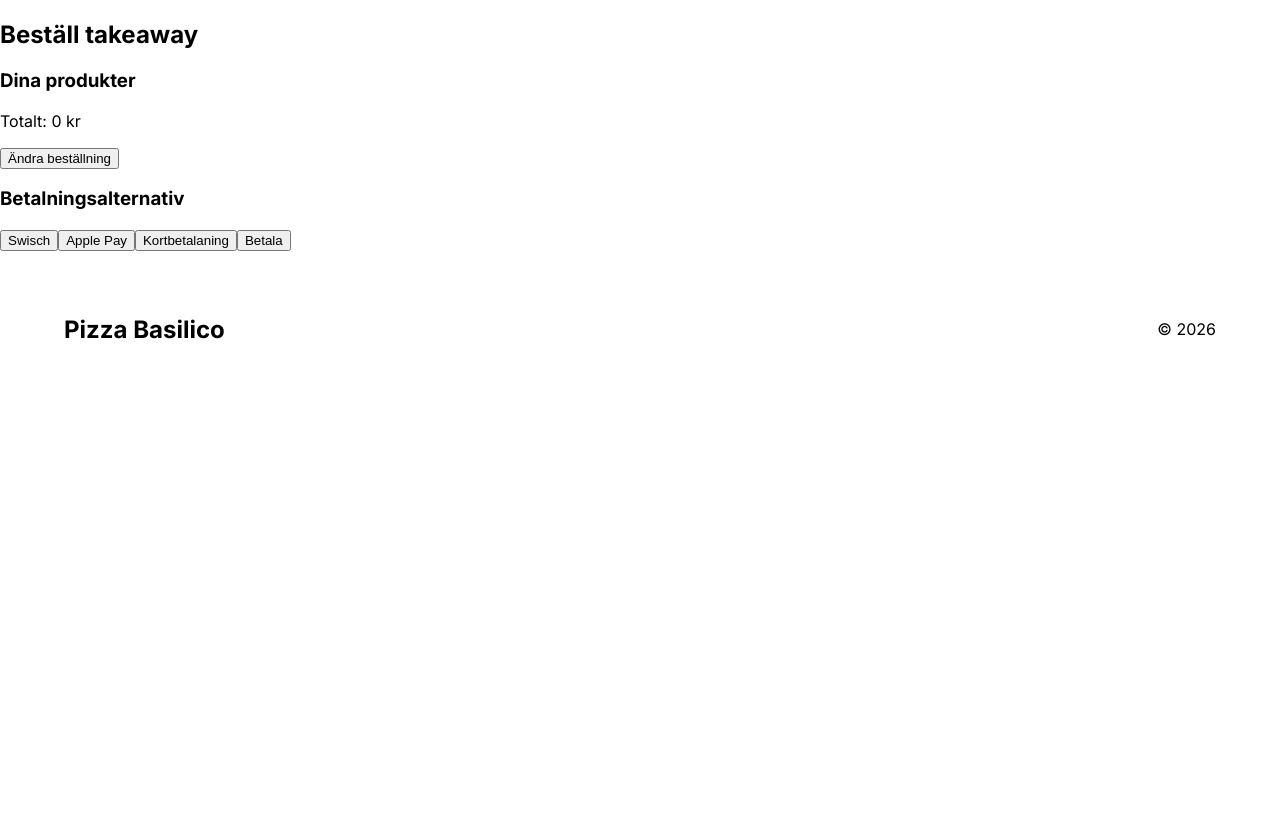
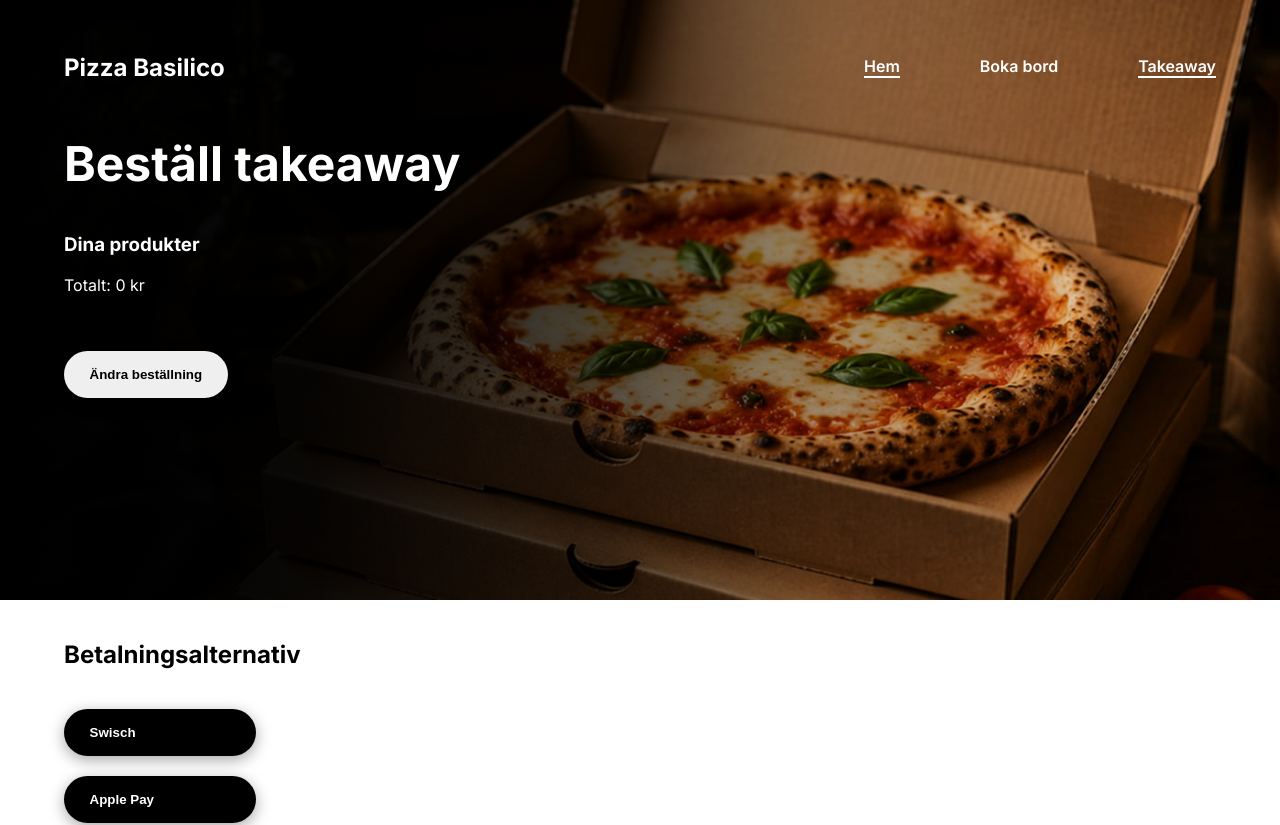
Before and after one commit to alvastern/pizza-basilico-frontend, an Angular app: page /takeaway/pay in a window 1280 px wide. Shown: the top 825 px of the page. Before the commit the page ends 800 px from the top, so only its background shows below. Built offline with nearby package versions, Linux system fonts and the light colour scheme.

Commit message:
Styling och aminationer av takeaway-sidorna

```diff
--- a/src/app/pages/home/home.scss
+++ b/src/app/pages/home/home.scss
@@ -57,7 +57,7 @@
     display: flex;
     justify-content: space-between;
     align-items: center;
-    padding: 1rem;
+    padding: 1.5rem;
     color: white;
     box-shadow: 0 4px 15px rgba(0, 0, 0, 0.35);
     background:
@@ -100,7 +100,7 @@
     display: grid;
     grid-template-columns: repeat(3, 1fr);
     gap: 1.5rem;
-    max-width: 1100px;
+    max-width: 1200px;
     margin: 0 auto;
 }
 
--- a/src/app/pages/takeaway/takeaway-order/order.scss
+++ b/src/app/pages/takeaway/takeaway-order/order.scss
@@ -0,0 +1,168 @@
+#takeaway-order {
+    background-image: linear-gradient(to right, rgba(0, 0, 0, 1) 0%, rgba(0, 0, 0, 0.95) 25%, rgba(0, 0, 0, 0.7) 45%, rgba(0, 0, 0, 0.3) 65%, rgba(0, 0, 0, 0) 100%),
+    url(/images/pizza-box.jpg);
+
+    height: 75vh;
+    color: white;
+    background-repeat: no-repeat;
+    background-size: cover;
+}
+
+#takeaway-order h2 {
+    font-size: 3rem;
+    font-weight: 700;
+    margin: 0 0 5vh 5vw;
+}
+
+form {
+    margin: 0 0 0 5vw;
+}
+
+.input {
+    margin: 4vh 0 4vh 0;
+}
+
+input {
+    border-radius: 2rem;
+    padding: 1vh 1.5vw;
+}
+
+select {
+    padding: 1vh;
+}
+
+// Meny + varukorg
+#sektion-order {
+    display: flex;
+    justify-content: space-between;
+}
+
+#meny-img {
+    width: 5.5rem;
+    height: auto;
+    border-radius: 0 1rem 0 1rem;
+}
+
+#meny-kort {
+    display: flex;
+    justify-content: space-between;
+    align-items: center;
+    padding: 1.5rem;
+    gap: 1rem;
+    color: white;
+    box-shadow: 0 4px 15px rgba(0, 0, 0, 0.35);
+    background:
+    linear-gradient(
+        to right,
+        rgb(0, 0, 0) 0%,
+        rgb(120, 0, 0) 100%
+    );
+}
+
+#meny-sektion {
+    display: grid;
+    grid-template-columns: repeat(2, 1fr);
+    margin: 5vh 5vw;
+    gap: 2rem;
+}
+
+#meny-info {
+    display: flex;
+    flex-direction: column;
+    justify-content: center;
+}
+
+#meny-info p {
+    font-size: 0.8rem;
+    margin: 0.35rem 0;
+}
+
+#meny-info h2 {
+    font-size: 1.1rem;
+    margin-bottom: 0.35rem;
+}
+
+#varukorg {
+    background:
+    linear-gradient(
+        to right,
+        rgb(0, 0, 0) 0%,
+        rgb(120, 0, 0) 100%
+    );
+    margin: 5vh 5vw 0 0;
+    padding: 1vh 2vw 5vh 2vw;
+    width: 15vw;
+    min-width: 250px;
+    color: white;
+    min-height: 100px;
+    align-self: start;
+}
+
+#add-button {
+    background-color: white;
+    border: none;
+    padding: 1vh 1vw;
+    margin: 2.5vh 0 2.5vh 0;
+    width: 7.5vw;
+    border-radius: 1rem;
+    font-weight: 700;
+    cursor: pointer;
+}
+
+#add-button:hover {
+    background-color: grey;
+}
+
+#pay-knapp {
+    width: 100%;
+    border: none;
+    font-weight: 700;
+    padding: 2vh 2vw;
+    border-radius: 2rem;
+    cursor: pointer;
+}
+
+#pay-knapp:hover {
+    background-color: grey;
+}
+
+#items-varukorg {
+    display: flex;
+    align-items: center;
+    gap: 1rem;
+}
+
+.antal-knapp {
+    height: 3vh;
+    border: none;
+    font-weight: 700;
+    border-radius: 0.1rem;
+    cursor: pointer;
+}
+
+// Animationer
+.fade-up {
+    opacity: 0;
+    transform: translateY(40px);
+    animation: fadeUp 1.5s ease forwards;
+}
+
+@keyframes fadeUp {
+    to {
+        opacity: 1;
+        transform: translateY(0);
+    }
+}
+
+.scroll-fade {
+    opacity: 0;
+    transform: translateY(60px);
+    transition:
+        opacity 0.8s ease,
+        transform 0.8s ease;
+}
+
+.scroll-fade.show {
+    opacity: 1;
+    transform: translateY(0);
+}
--- a/src/app/pages/takeaway/takeaway-order/order.ts
+++ b/src/app/pages/takeaway/takeaway-order/order.ts
@@ -2,11 +2,12 @@ import { Component, OnInit, ChangeDetectorRef } from '@angular/core';
 import { HttpClient } from '@angular/common/http';
 import { CommonModule } from '@angular/common';
 import { RouterLink } from '@angular/router';
+import { Header } from "../../../components/header/header";
 
 @Component({
   selector: 'app-order',
   standalone: true,
-  imports: [CommonModule, RouterLink],
+  imports: [CommonModule, RouterLink, Header],
   templateUrl: './order.html',
   styleUrl: './order.scss',
 })
@@ -85,4 +86,26 @@ export class Order implements OnInit {
         total + (pizza.price * pizza.quantity), 0
     );
   }
+
+  ngAfterViewInit() {
+    const elements = document.querySelectorAll('.scroll-fade');
+
+    const observer = new IntersectionObserver(
+      (entries) => {
+        entries.forEach(entry => {
+
+          if(entry.isIntersecting) {
+            entry.target.classList.add('show');
+          }
+        });
+      },
+      {
+        threshold: 0.2
+      }
+    );
+
+    elements.forEach(element => {
+      observer.observe(element);
+    });
+  }
 }
--- a/src/app/pages/takeaway/takeaway-pay/takeaway-pay.html
+++ b/src/app/pages/takeaway/takeaway-pay/takeaway-pay.html
@@ -1,7 +1,10 @@
 <section>
+    <div id="hero-wrapper">
+        <app-header></app-header>
+        <div class="fade-up">
             <h2>Beställ takeaway</h2>
 
-    <article>
+            <article id="dina-produkter">
                 <h3>Dina produkter</h3>
 
                 <div *ngFor="let pizza of cart">
@@ -10,16 +13,18 @@
 
                 <p>Totalt: {{ getTotal() }} kr</p>
 
-        <button routerLink="/takeaway">Ändra beställning</button>
+                <button routerLink="/takeaway" id="andra-knapp">Ändra beställning</button>
             </article>
+        </div>
+    </div>
 
-    <article>
-        <h3>Betalningsalternativ</h3>
+    <article class="fade-up">
+        <h3 id="betalning-rubrik">Betalningsalternativ</h3>
 
-        <button>Swisch</button>
-        <button>Apple Pay</button>
-        <button>Kortbetalaning</button>
+        <button class="betalning-knapp">Swisch</button>
+        <button class="betalning-knapp">Apple Pay</button>
+        <button class="betalning-knapp">Kortbetalaning</button>
 
-        <button routerLink="/takeaway/tack">Betala</button>
+        <button routerLink="/takeaway/tack" id="skicka-knapp">Betala</button>
     </article>
 </section>
--- a/src/app/pages/takeaway/takeaway-pay/takeaway-pay.scss
+++ b/src/app/pages/takeaway/takeaway-pay/takeaway-pay.scss
@@ -0,0 +1,100 @@
+#hero-wrapper {
+    background-image: linear-gradient(to right, rgba(0, 0, 0, 1) 0%, rgba(0, 0, 0, 0.95) 25%, rgba(0, 0, 0, 0.7) 45%, rgba(0, 0, 0, 0.3) 65%, rgba(0, 0, 0, 0) 100%),
+    url(/images/pizza-box.jpg);
+
+    height: 75vh;
+    color: white;
+    background-repeat: no-repeat;
+    background-size: cover;
+}
+
+h2 {
+    font-size: 3rem;
+    font-weight: 700;
+    margin: 0 0 5vh 5vw;
+}
+
+#dina-produkter {
+    margin: 5vh 5vw;
+}
+
+#andra-knapp {
+    border: none;
+    padding: 2vh 2vw;
+    margin-top: 5vh;
+    border-radius: 3rem;
+    font-weight: 700;
+    cursor: pointer;
+    box-shadow: 0 4px 15px rgba(0, 0, 0, 0.35);
+}
+
+#andra-knapp:hover {
+    background-color: gray;
+}
+
+#betalning-rubrik {
+    font-size: 1.5rem;
+    margin: 5vh 5vw;
+}
+
+.betalning-knapp {
+    border: none;
+    border-radius: 3rem;
+    background-color: black;
+    color: white;
+    font-weight: 700;
+    padding: 2vh 2vw;
+    display: flex;
+    flex-direction: column;
+    width: 15vw;
+    margin: 2.5vh 0 2.5vh 5vw;
+    cursor: pointer;
+    box-shadow: 0 4px 15px rgba(0, 0, 0, 0.35);
+}
+
+.betalning-knapp:hover {
+    background-color: gray;
+}
+
+#skicka-knapp {
+    background-color: #5E1010;
+    color: white;
+    border: none;
+    border-radius: 3rem;
+    padding: 2vh 2vw;
+    font-weight: 700;
+    margin: 2.5vh 0 0 5vw;
+    width: 15vw;
+    cursor: pointer;
+}
+
+#skicka-knapp:hover {
+    background-color: gray;
+}
+
+// Animationer
+.fade-up {
+    opacity: 0;
+    transform: translateY(40px);
+    animation: fadeUp 1.5s ease forwards;
+}
+
+@keyframes fadeUp {
+    to {
+        opacity: 1;
+        transform: translateY(0);
+    }
+}
+
+.scroll-fade {
+    opacity: 0;
+    transform: translateY(60px);
+    transition:
+        opacity 0.8s ease,
+        transform 0.8s ease;
+}
+
+.scroll-fade.show {
+    opacity: 1;
+    transform: translateY(0);
+}
--- a/src/app/pages/takeaway/takeaway-pay/takeaway-pay.ts
+++ b/src/app/pages/takeaway/takeaway-pay/takeaway-pay.ts
@@ -1,10 +1,11 @@
 import { Component } from '@angular/core';
 import { RouterLink } from '@angular/router';
 import { CommonModule } from '@angular/common';
+import { Header } from "../../../components/header/header";
 
 @Component({
   selector: 'app-takeaway-pay',
-  imports: [RouterLink, CommonModule],
+  imports: [RouterLink, CommonModule, Header],
   templateUrl: './takeaway-pay.html',
   styleUrl: './takeaway-pay.scss',
 })
--- a/src/app/pages/takeaway/takeaway-tack/takeaway-tack.html
+++ b/src/app/pages/takeaway/takeaway-tack/takeaway-tack.html
@@ -1,7 +1,11 @@
-<section>
-    <h2>Tack för din beställning!</h2>
+<section id="takeaway-tack">
+    <app-header></app-header>
 
-    <p>Välkommen att hämta din mat hos oss på din angivna tid.</p>
+    <div class="fade-up">
+        <h2>Tack för din beställning!</h2>
 
-    <button routerLink="/">Till startsidan</button>
+        <p>Välkommen att hämta din mat hos oss på din angivna tid.</p>
+
+        <button routerLink="/">Till startsidan</button>
+    </div>
 </section>
--- a/src/app/pages/takeaway/takeaway-tack/takeaway-tack.scss
+++ b/src/app/pages/takeaway/takeaway-tack/takeaway-tack.scss
@@ -0,0 +1,60 @@
+#takeaway-tack {
+    background-image: linear-gradient(to right, rgba(0, 0, 0, 1) 0%, rgba(0, 0, 0, 0.95) 25%, rgba(0, 0, 0, 0.7) 45%, rgba(0, 0, 0, 0.3) 65%, rgba(0, 0, 0, 0) 100%),
+    url(/images/pizza-box.jpg);
+
+    height: 100vh;
+    color: white;
+    background-repeat: no-repeat;
+    background-size: cover;
+}
+
+#takeaway-tack h2 {
+    font-size: 4rem;
+    width: 35vw;
+    margin: 2.5vh 0 0 5vw;
+}
+
+#takeaway-tack p {
+    margin: 5vh 0 0 5vw;
+}
+
+#takeaway-tack button {
+    margin: 5vh 0 5vh 5vw;
+    border: none;
+    padding: 2vh 2vw;
+    box-shadow: 0 4px 15px rgba(0, 0, 0, 0.35);
+    border-radius: 3rem;
+    font-weight: 700;
+    cursor: pointer;
+}
+
+#takeaway-tack button:hover {
+    background-color: gray;
+}
+
+// Animationer
+.fade-up {
+    opacity: 0;
+    transform: translateY(40px);
+    animation: fadeUp 1.5s ease forwards;
+}
+
+@keyframes fadeUp {
+    to {
+        opacity: 1;
+        transform: translateY(0);
+    }
+}
+
+.scroll-fade {
+    opacity: 0;
+    transform: translateY(60px);
+    transition:
+        opacity 0.8s ease,
+        transform 0.8s ease;
+}
+
+.scroll-fade.show {
+    opacity: 1;
+    transform: translateY(0);
+}
--- a/src/app/pages/takeaway/takeaway-tack/takeaway-tack.ts
+++ b/src/app/pages/takeaway/takeaway-tack/takeaway-tack.ts
@@ -1,10 +1,11 @@
 import { Component } from '@angular/core';
 import { RouterLink } from '@angular/router';
 import { CommonModule } from '@angular/common';
+import { Header } from "../../../components/header/header";
 
 @Component({
   selector: 'app-takeaway-tack',
-  imports: [CommonModule, RouterLink],
+  imports: [CommonModule, RouterLink, Header],
   templateUrl: './takeaway-tack.html',
   styleUrl: './takeaway-tack.scss',
 })
```
Also changed, not shown: src/app/pages/takeaway/takeaway-order/order.html (+24 -24 lines). Lines whose indentation alone changed are shown as unchanged.
